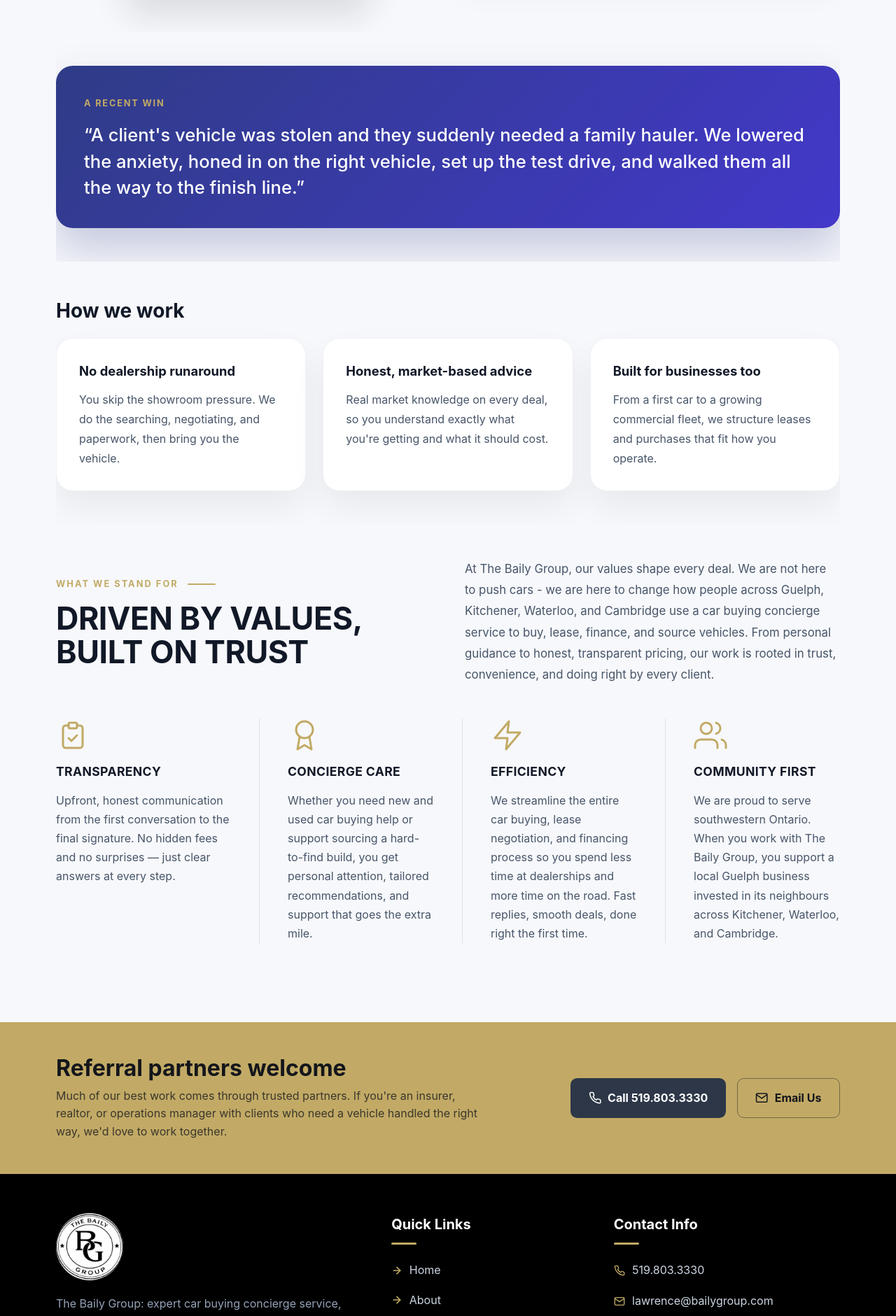
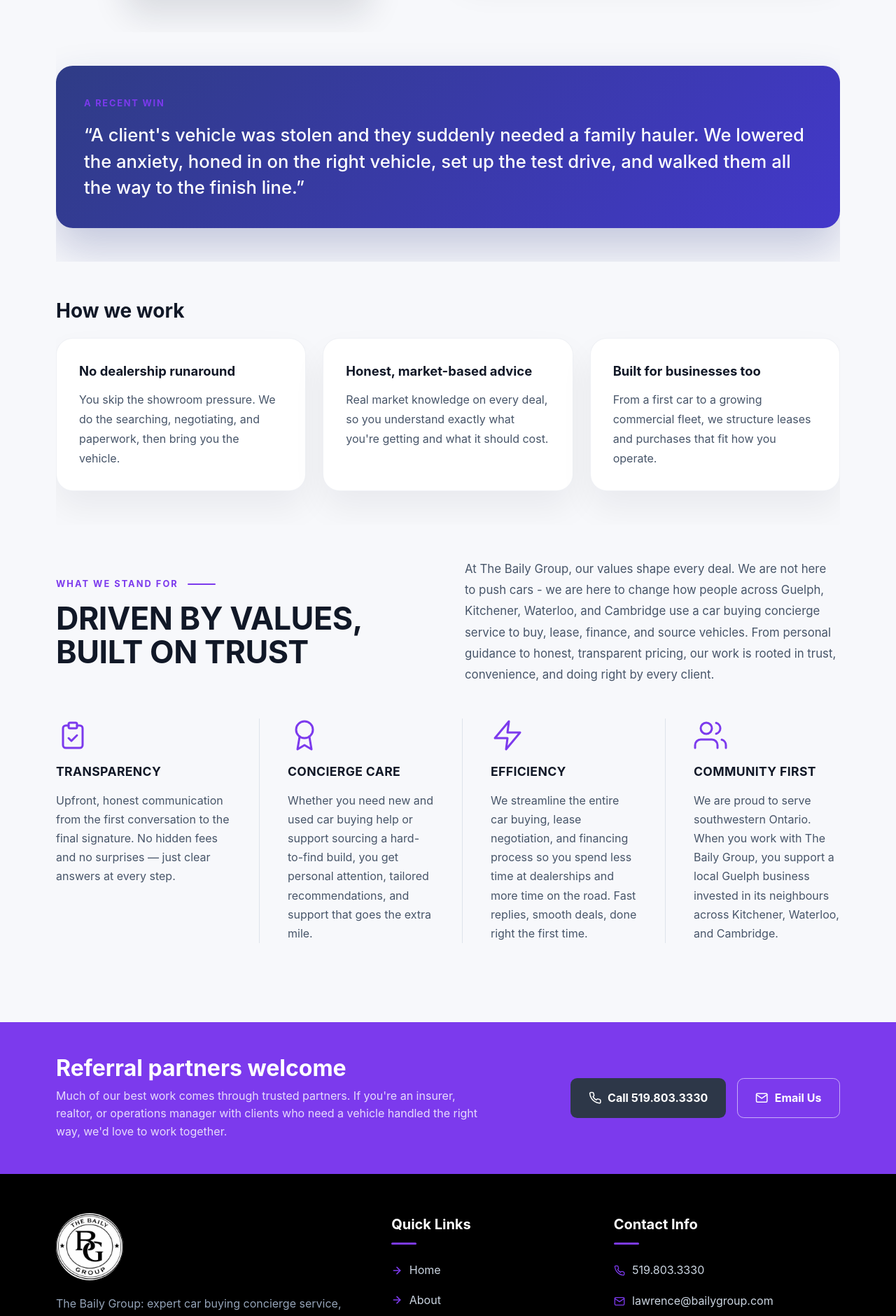
Before and after one commit to couchmanrick-wq/BailyGroup, a Next.js app: page /about in a window 1280 px wide. Shown: the part 901-2782 px from the top of the page at 70% size. Built offline with nearby package versions, Linux system fonts and the light colour scheme.

Commit message:
Change accent color to purple

```diff
--- a/src/styles/Home.module.css
+++ b/src/styles/Home.module.css
@@ -51,7 +51,7 @@
 .topBarIcon {
   width: 1.05rem;
   height: 1.05rem;
-  color: #c2aa66;
+  color: #7c3aed;
 }
 
 .topBarSocial {
@@ -67,14 +67,14 @@
   width: 1.85rem;
   height: 1.85rem;
   border-radius: 50%;
-  background-color: #c2aa66;
-  color: #2d3748;
+  background-color: #7c3aed;
+  color: #ffffff;
   transition: transform 0.2s ease, background-color 0.2s ease;
 }
 
 .topBarSocialLink:hover {
   transform: translateY(-1px);
-  background-color: #d3bf86;
+  background-color: #8b5cf6;
 }
 
 .topBarSocialIcon {
@@ -93,7 +93,7 @@
   margin-left: calc(50% - 50vw);
   margin-right: calc(50% - 50vw);
   margin-top: 0;
-  background: radial-gradient(circle at 78% 18%, rgba(245, 166, 35, 0.16), transparent 42%),
+  background: radial-gradient(circle at 78% 18%, rgba(124, 58, 237, 0.18), transparent 42%),
     #14161b;
   color: #ffffff;
   overflow: hidden;
@@ -123,7 +123,7 @@
   font-weight: 700;
   letter-spacing: 0.16em;
   text-transform: uppercase;
-  color: #c2aa66;
+  color: #7c3aed;
 }
 
 .heroEyebrow::before {
@@ -131,7 +131,7 @@
   width: 2.25rem;
   height: 3px;
   border-radius: 2px;
-  background: #c2aa66;
+  background: #7c3aed;
 }
 
 .heroDarkTitle {
@@ -157,8 +157,8 @@
   margin-top: 0.5rem;
   padding: 0.95rem 1.75rem;
   border-radius: 0.6rem;
-  background: #c2aa66;
-  color: #14161b;
+  background: #7c3aed;
+  color: #ffffff;
   font-weight: 700;
   letter-spacing: 0.02em;
   text-transform: uppercase;
@@ -168,7 +168,7 @@
 
 .heroDarkButton:hover {
   transform: translateY(-1px);
-  background: #d3bf86;
+  background: #8b5cf6;
 }
 
 .heroDarkMedia {
@@ -244,7 +244,7 @@
 .heroCardIcon {
   width: 1.9rem;
   height: 1.9rem;
-  color: #c2aa66;
+  color: #7c3aed;
   flex-shrink: 0;
 }
 
@@ -328,11 +328,11 @@
 }
 
 .navActive {
-  color: #c2aa66;
+  color: #7c3aed;
 }
 
 .navActive:hover {
-  color: #c2aa66;
+  color: #7c3aed;
 }
 
 .mobileMenu {
@@ -392,8 +392,8 @@
 }
 
 .mobileMenuToggle:checked + .mobileMenuButton {
-  border-color: rgba(194, 170, 102, 0.55);
-  color: #c2aa66;
+  border-color: rgba(124, 58, 237, 0.55);
+  color: #7c3aed;
 }
 
 .mobileNav a {
@@ -403,8 +403,8 @@
 
 .mobileNav a:hover,
 .mobileNavActive {
-  background: rgba(194, 170, 102, 0.12);
-  color: #c2aa66;
+  background: rgba(124, 58, 237, 0.12);
+  color: #7c3aed;
 }
 
 @media (min-width: 760px) {
@@ -531,7 +531,7 @@
 .aboutLink {
   display: inline-block;
   margin-top: 1rem;
-  color: #c2aa66;
+  color: #7c3aed;
   font-weight: 600;
 }
 
@@ -559,7 +559,7 @@
   font-weight: 700;
   text-transform: uppercase;
   letter-spacing: 0.14em;
-  color: #c2aa66;
+  color: #7c3aed;
 }
 
 .storyQuote {
@@ -596,7 +596,7 @@
   gap: 1rem;
   font-size: 0.95rem;
   font-weight: 600;
-  color: #c2aa66;
+  color: #7c3aed;
 }
 
 .diffEyebrow::before,
@@ -604,7 +604,7 @@
   content: '';
   width: 3rem;
   height: 1px;
-  background: #c2aa66;
+  background: #7c3aed;
 }
 
 .diffHeading {
@@ -650,13 +650,13 @@
   height: 5rem;
   margin-bottom: 0.5rem;
   border-radius: 50%;
-  background: rgba(194, 170, 102, 0.12);
+  background: rgba(124, 58, 237, 0.12);
 }
 
 .diffIcon {
   width: 2.25rem;
   height: 2.25rem;
-  color: #c2aa66;
+  color: #7c3aed;
 }
 
 .diffTitle {
@@ -674,7 +674,7 @@
   height: 2px;
   margin: 0.6rem auto 0;
   border-radius: 2px;
-  background: #c2aa66;
+  background: #7c3aed;
 }
 
 .diffText {
@@ -706,7 +706,7 @@
   font-weight: 700;
   letter-spacing: 0.16em;
   text-transform: uppercase;
-  color: #c2aa66;
+  color: #7c3aed;
 }
 
 .valuesEyebrow::after {
@@ -714,7 +714,7 @@
   width: 2.5rem;
   height: 2px;
   border-radius: 2px;
-  background: #c2aa66;
+  background: #7c3aed;
 }
 
 .valuesHeading {
@@ -768,7 +768,7 @@
 .valueIcon {
   width: 3rem;
   height: 3rem;
-  color: #c2aa66;
+  color: #7c3aed;
 }
 
 .valueTitle {
@@ -840,7 +840,7 @@
 .whyCheck {
   width: 1.4rem;
   height: 1.4rem;
-  color: #c2aa66;
+  color: #7c3aed;
   flex-shrink: 0;
 }
 
@@ -871,8 +871,8 @@
   display: grid;
   gap: 0.95rem;
   padding: clamp(1.35rem, 3vw, 2rem);
-  background: #f7f0df;
-  border: 1px solid rgba(194, 170, 102, 0.22);
+  background: #f5f3ff;
+  border: 1px solid rgba(124, 58, 237, 0.22);
   box-shadow: 0 24px 60px rgba(15, 23, 42, 0.12);
 }
 
@@ -1065,7 +1065,7 @@
 .contactDetailIcon {
   width: 1.3rem;
   height: 1.3rem;
-  color: #c2aa66;
+  color: #7c3aed;
   flex-shrink: 0;
   margin-top: 0.15rem;
 }
@@ -1110,7 +1110,7 @@
 
 .faqChevron {
   flex-shrink: 0;
-  color: #c2aa66;
+  color: #7c3aed;
   transition: transform 0.25s ease;
 }
 
@@ -1220,8 +1220,8 @@
   width: 2.75rem;
   height: 2.75rem;
   border-radius: 50%;
-  background: #c2aa66;
-  color: #14161b;
+  background: #7c3aed;
+  color: #ffffff;
   font-weight: 800;
   font-size: 1.15rem;
 }
@@ -1241,9 +1241,9 @@
 .leadAnswer {
   margin: 1.25rem 0 2rem;
   padding: 1.5rem 1.75rem;
-  border-left: 4px solid #c2aa66;
+  border-left: 4px solid #7c3aed;
   border-radius: 0 1rem 1rem 0;
-  background: rgba(245, 166, 35, 0.08);
+  background: rgba(124, 58, 237, 0.08);
   color: #1f2937;
   font-size: 1.1rem;
   line-height: 1.7;
@@ -1320,8 +1320,8 @@
   margin-left: calc(50% - 50vw);
   margin-right: calc(50% - 50vw);
   margin-top: 4rem;
-  background: #c2aa66;
-  color: #14161b;
+  background: #7c3aed;
+  color: #ffffff;
 }
 
 .ctaBandInner {
@@ -1337,13 +1337,13 @@
   margin: 0 0 0.5rem;
   font-size: clamp(1.5rem, 2.5vw, 2rem);
   line-height: 1.15;
-  color: #14161b;
+  color: #ffffff;
 }
 
 .ctaBandText {
   margin: 0;
   max-width: 38rem;
-  color: rgba(20, 22, 27, 0.78);
+  color: rgba(255, 255, 255, 0.82);
 }
 
 .ctaBandButtons {
@@ -1377,13 +1377,13 @@
 
 .ctaButtonEmail {
   background: transparent;
-  color: #14161b;
-  border: 1px solid rgba(20, 22, 27, 0.45);
+  color: #ffffff;
+  border: 1px solid rgba(255, 255, 255, 0.58);
 }
 
 .ctaButtonEmail:hover {
-  border-color: #14161b;
-  background: rgba(20, 22, 27, 0.08);
+  border-color: #ffffff;
+  background: rgba(255, 255, 255, 0.12);
 }
 
 .ctaButtonIcon {
@@ -1446,7 +1446,7 @@
   height: 3px;
   margin-top: 0.6rem;
   border-radius: 2px;
-  background: #c2aa66;
+  background: #7c3aed;
 }
 
 .footerLinks {
@@ -1473,7 +1473,7 @@
 .footerContactIcon {
   width: 1rem;
   height: 1rem;
-  color: #c2aa66;
+  color: #7c3aed;
   flex-shrink: 0;
 }
 
```
